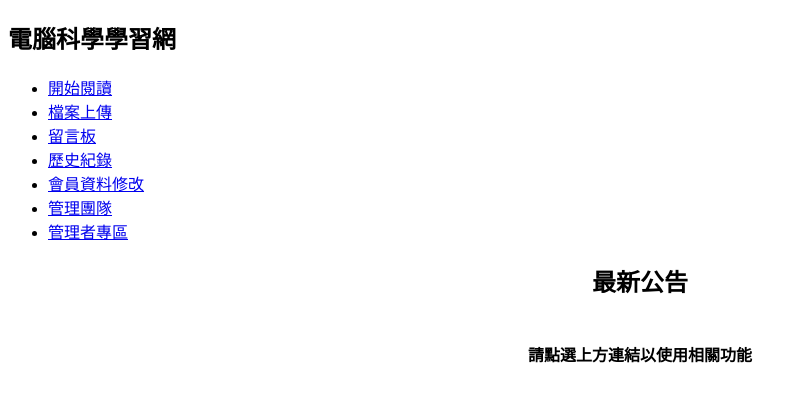
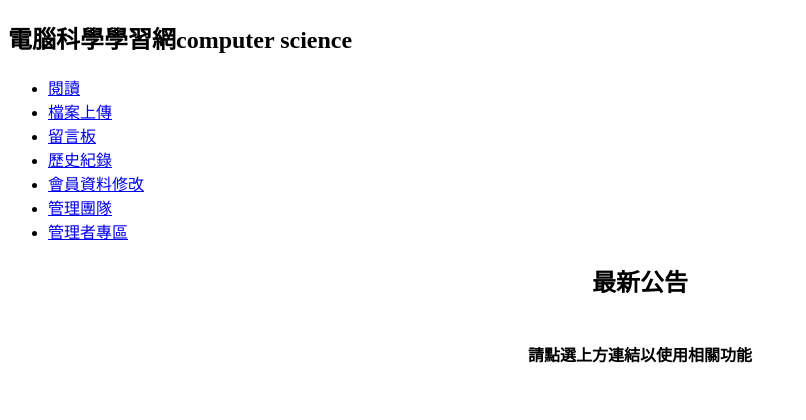
Before and after one commit to cscl/cscl, a PHP site: page / in a window 1280 px wide. Shown: the top 420 px of the page, without its empty margins (0-806 px from the left). Run offline with PHP 8.4, Linux system fonts and the light colour scheme.

Commit message:
Update index.php

```diff
--- a/example/index.php
+++ b/example/index.php
@@ -8,12 +8,12 @@
 <body>
 
 
-	<h2>電腦科學學習網</h2>
+	<h2>電腦科學學習網computer science</h2>
 
 <div id="MAIN_NAV" >
 
 	<ul>
-		<li><a href="reading.php">開始閱讀</a></li>
+		<li><a href="reading.php">閱讀</a></li>
 		<li><a href="upload.php">檔案上傳</a></li>
 		<li><a href="message.php">留言板</a></li>
 		<li><a href="record.php">歷史紀錄</a></li>
```
